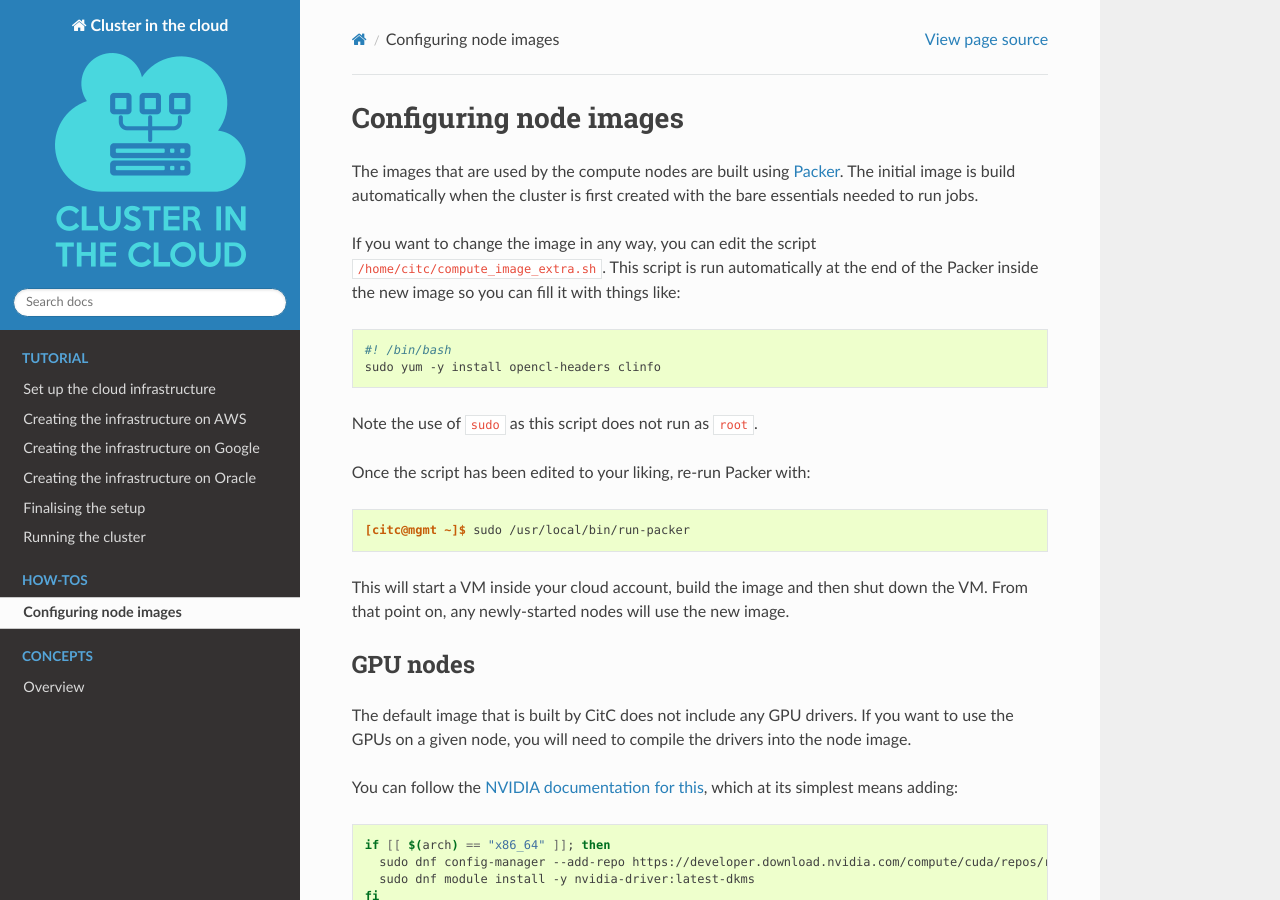
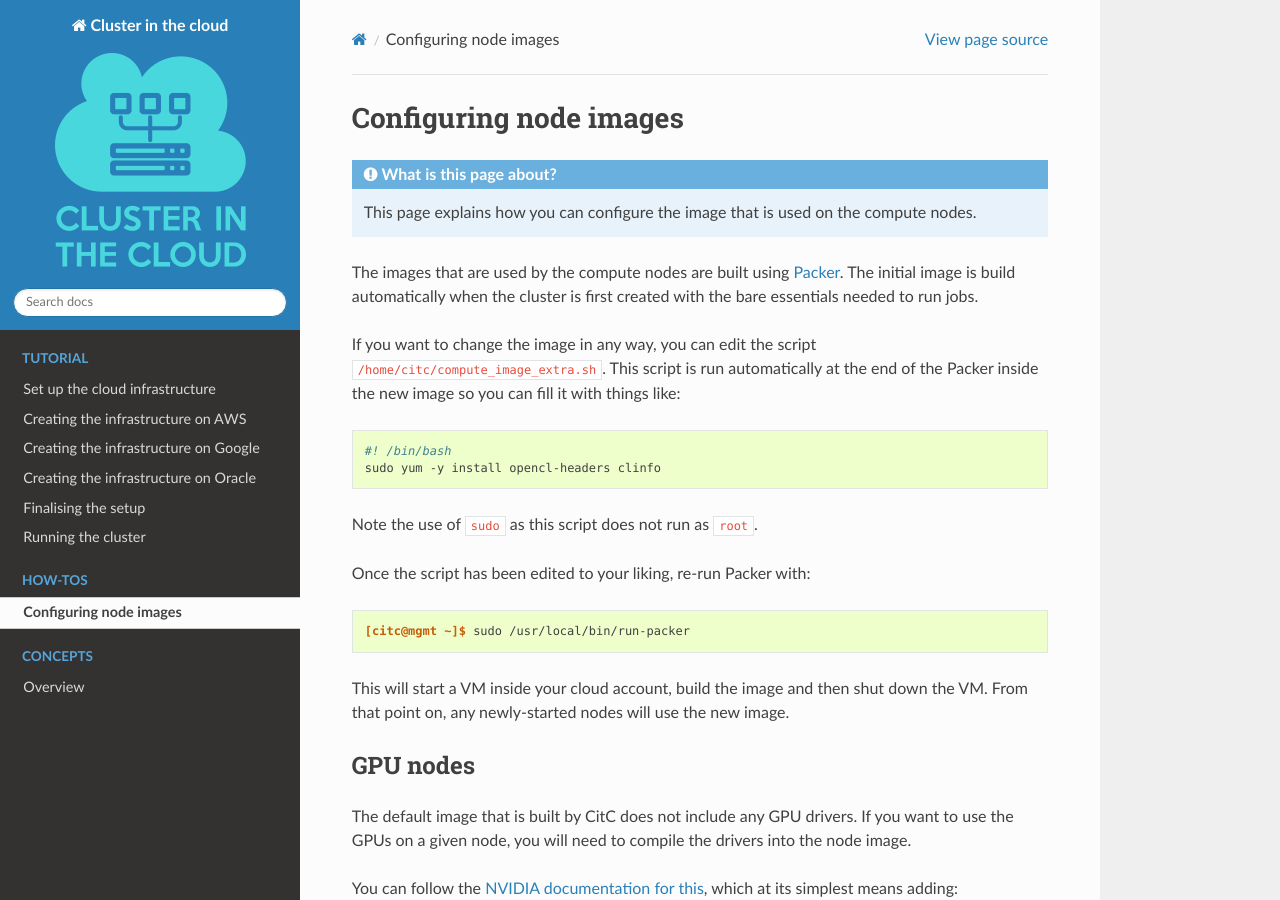
Before and after one commit to clusterinthecloud/docs, a Sphinx documentation site: the page built from source/node-images.rst, in a window 1280 px wide and 900 px high. Built offline with Sphinx 7.4.7 and the Read the Docs theme 2.0.0, drawn with Linux system fonts in a browser that asks for light colours.

Commit message:
Add page explanation to node images docs

```diff
--- a/source/node-images.rst
+++ b/source/node-images.rst
@@ -1,5 +1,9 @@
 Configuring node images
 =======================
+
+.. admonition:: What is this page about?
+
+    This page explains how you can configure the image that is used on the compute nodes.
 
 The images that are used by the compute nodes are built using `Packer <https://packer.io>`_.
 The initial image is build automatically when the cluster is first created with the bare essentials needed to run jobs.
```
